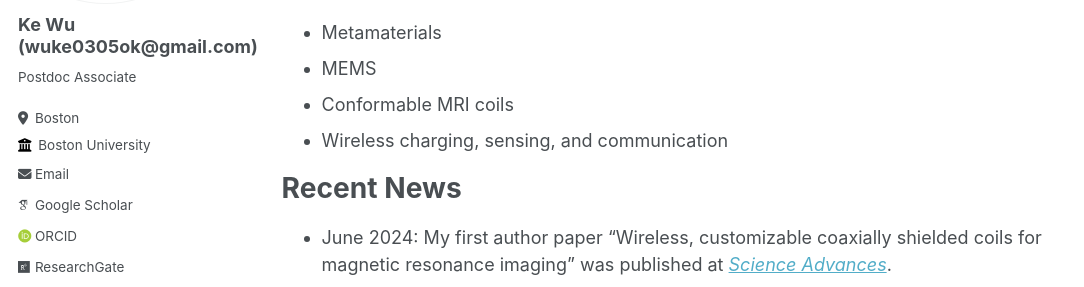
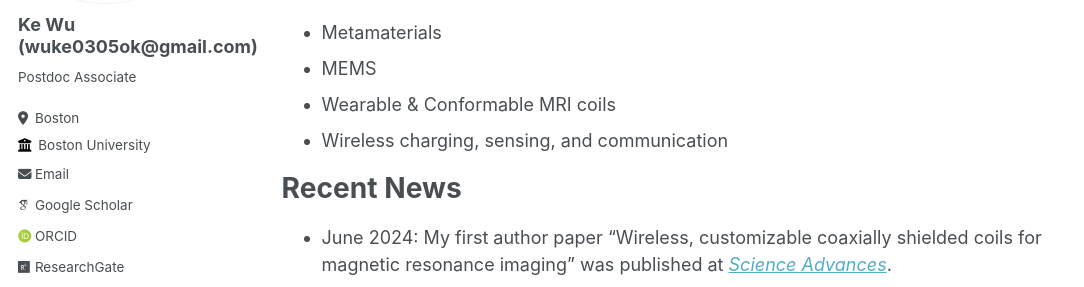
Before and after one commit to wuke0305/wuke0305.github.io, a Jekyll site: the page built from _pages/about.md, in a window 1280 px wide and 900 px high, scrolled down 479 px. Shown: the part 166-453 px from the top of the window, without its empty margins (0-1084 px from the left). Built offline with Jekyll 4.4.1, drawn with Linux system fonts in a browser that asks for light colours; some web fonts are replaced.

Commit message:
Update about.md

```diff
--- a/_pages/about.md
+++ b/_pages/about.md
@@ -14,7 +14,7 @@ Research Interests
 ======
 * Metamaterials
 * MEMS
-* Conformable MRI coils
+* Wearable & Conformable MRI coils
 * Wireless charging, sensing, and communication
 
 Recent News
```
